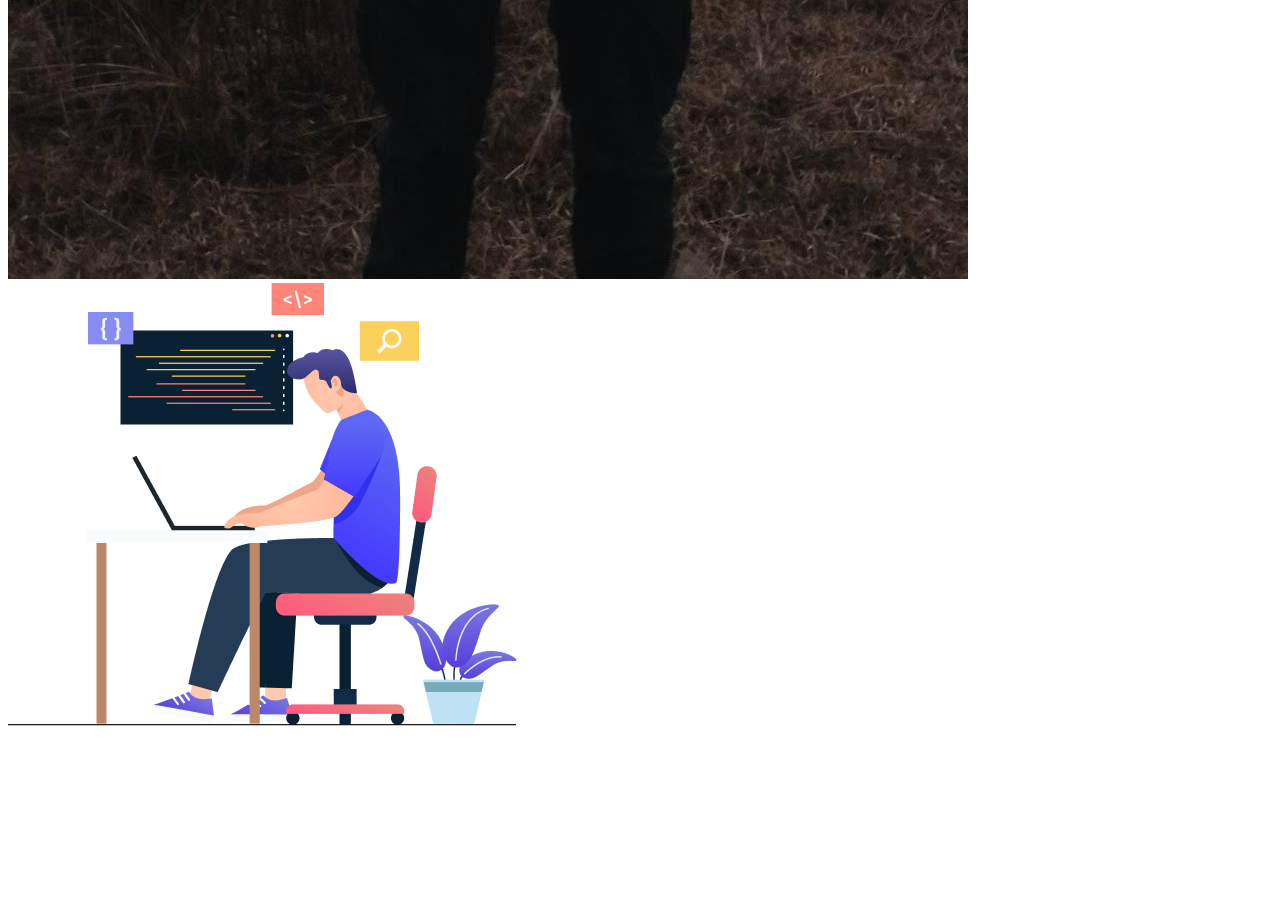
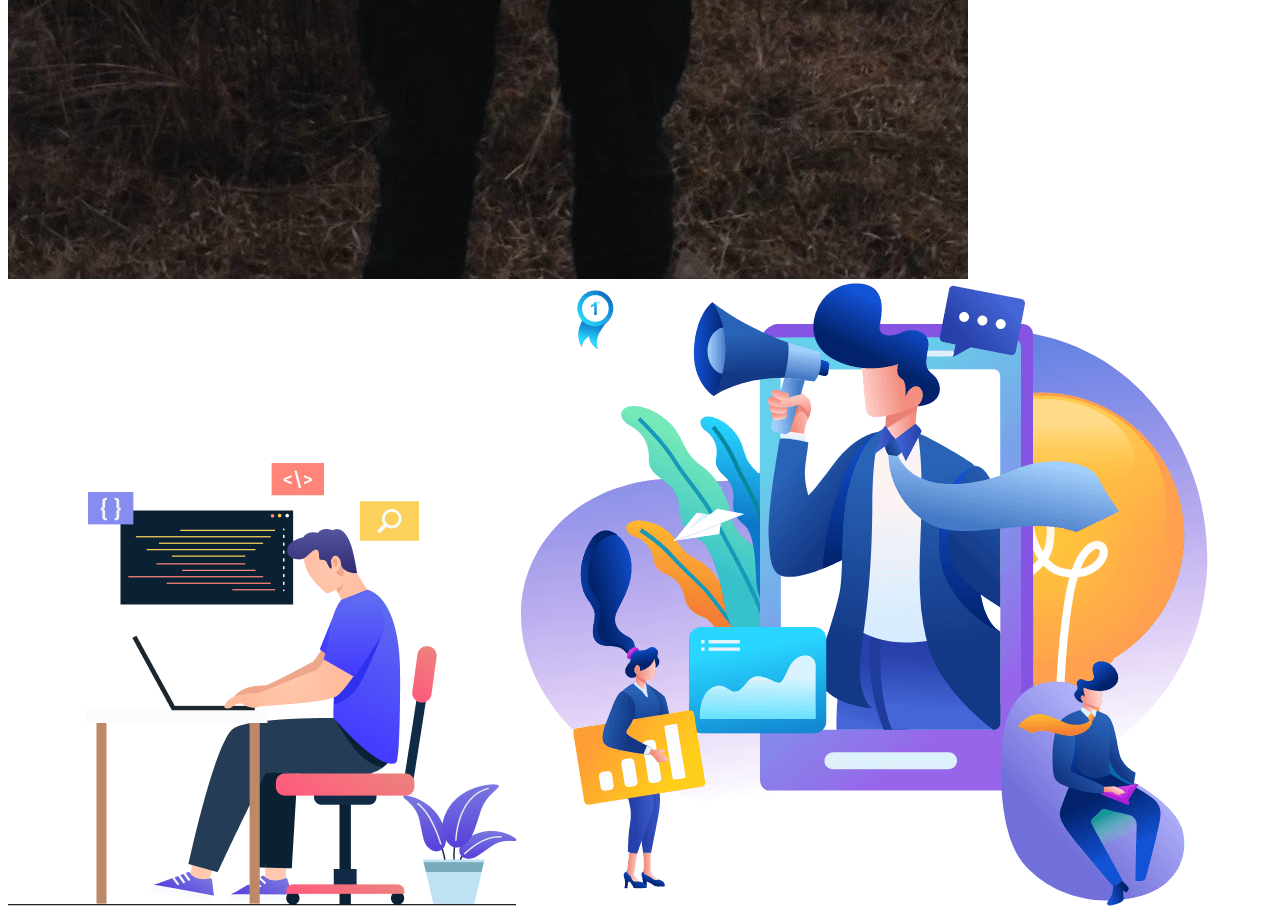
Before and after one commit to sazzadhossain7/my-second-repo, a plain HTML site: page index.html in a window 1280 px wide. Shown: the part 1396-2314 px from the top of the page. Before the commit the page ends 2134 px from the top, so only its background shows below. Drawn offline with Linux system fonts and the light colour scheme.

Commit message:
images added

```diff
--- a/index.html
+++ b/index.html
@@ -15,5 +15,6 @@
     <p>I am coding coding and coding</p>
     <img src="hridoy.jpg" alt="">
     <img src="hero.png" alt="">
+    <img src="bangla/third.png" alt="">
 </body>
 </html>
```
Also changed, not shown: bangla/third.png (added).
